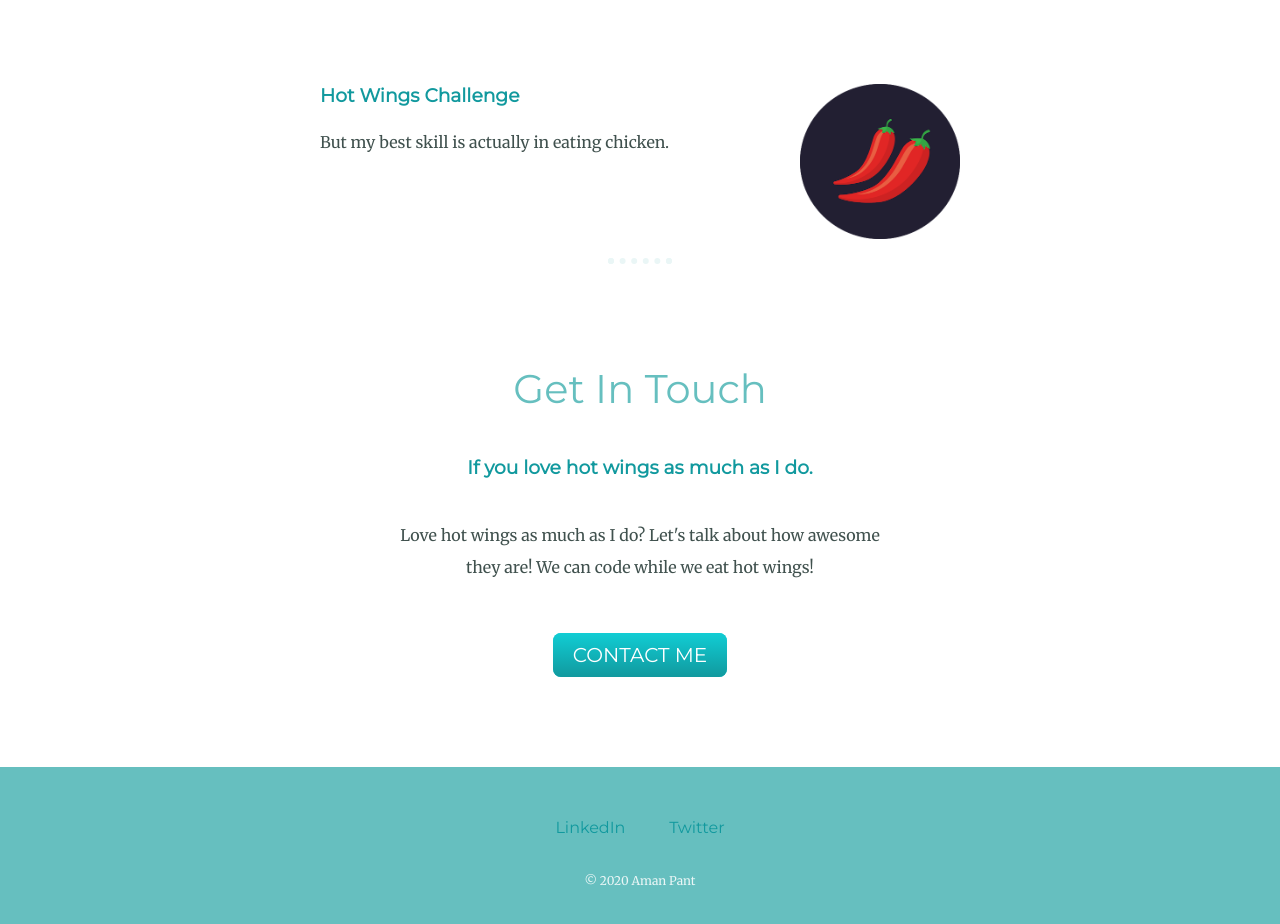
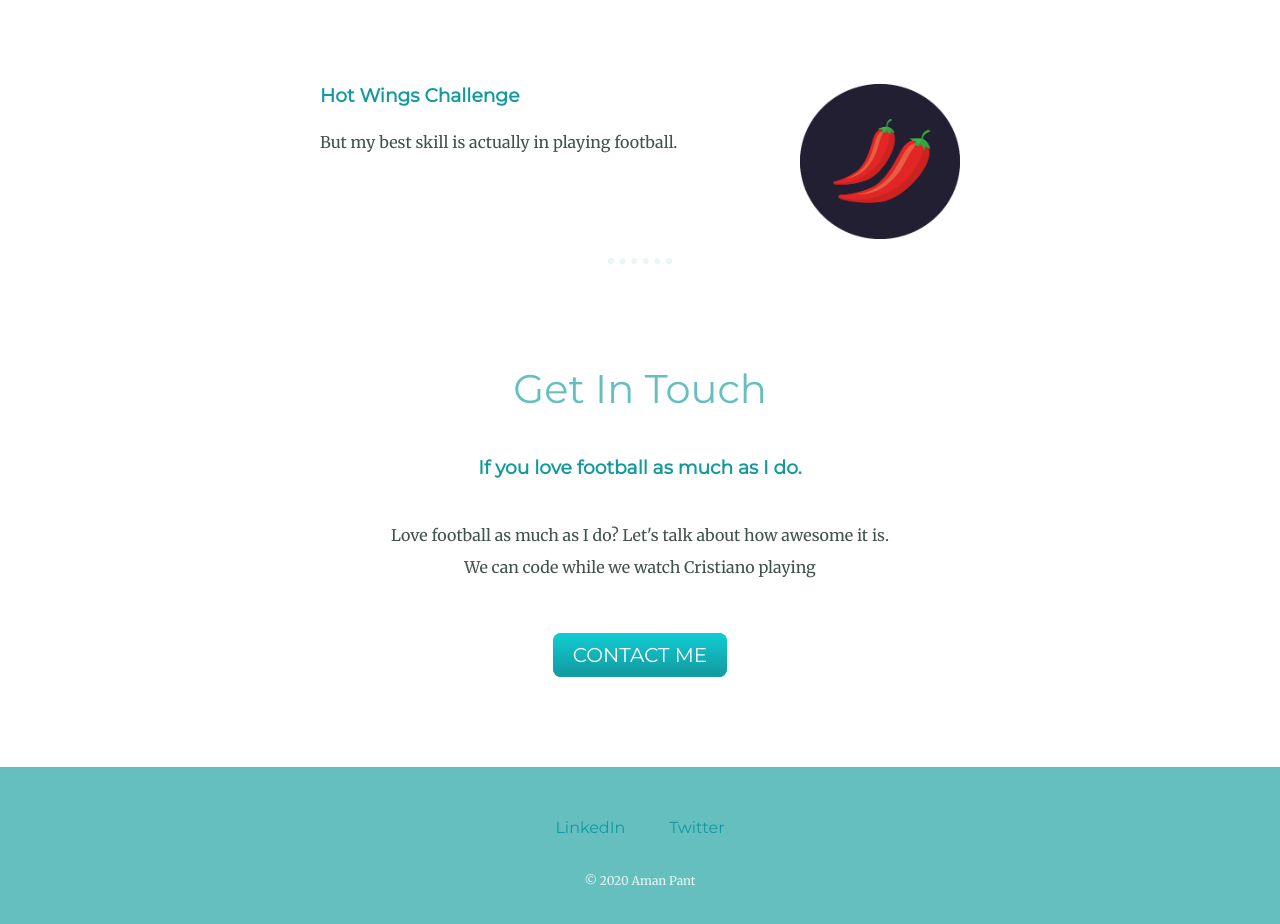
Before and after one commit to AmanPant777/Personelwebsite.github.io, a plain HTML site: page index.html in a window 1280 px wide. Shown: the part 1780-2704 px from the top of the page. Drawn offline with Linux system fonts and the light colour scheme.

Commit message:
Update index.html

```diff
--- a/index.html
+++ b/index.html
@@ -40,15 +40,15 @@
         <img class="chilli-img" src="images/chillies.png" alt="chillies-img">
 
         <h3>Hot Wings Challenge</h3>
-        <p>But my best skill is actually in eating chicken. </p>
+        <p>But my best skill is actually in playing football. </p>
 
       </div>
     </div>
     <hr>
     <div class="contact-me">
       <h2>Get In Touch</h2>
-      <h3>If you love hot wings as much as I do.</h3>
-      <p class="contact-message">Love hot wings as much as I do? Let's talk about how awesome they are! We can code while we eat hot wings!</p>
+      <h3>If you love football as much as I do.</h3>
+      <p class="contact-message">Love football as much as I do? Let's talk about how awesome it is. We can code while we watch Cristiano playing</p>
       <a class="btn" href="mailto:footballeramanpt65@gmail.com">CONTACT ME</a>
     </div>
   </div>
```
